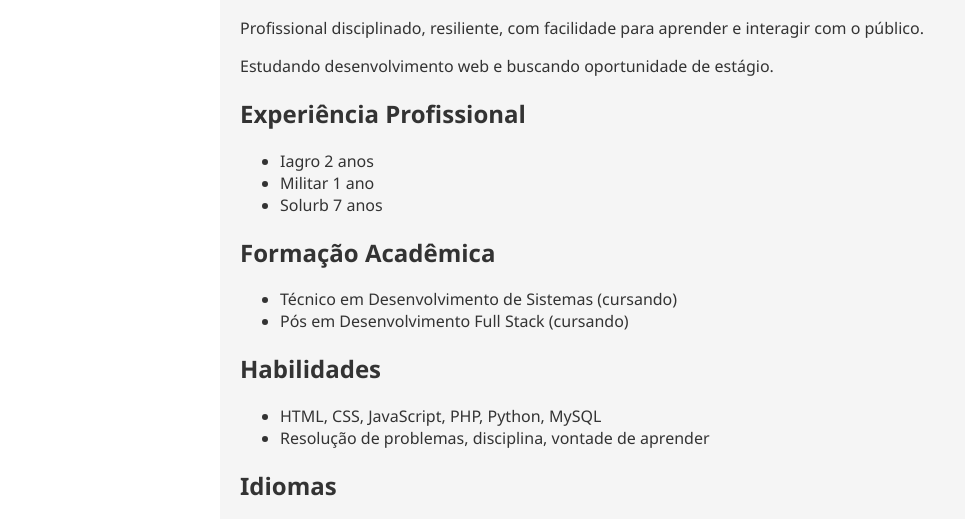
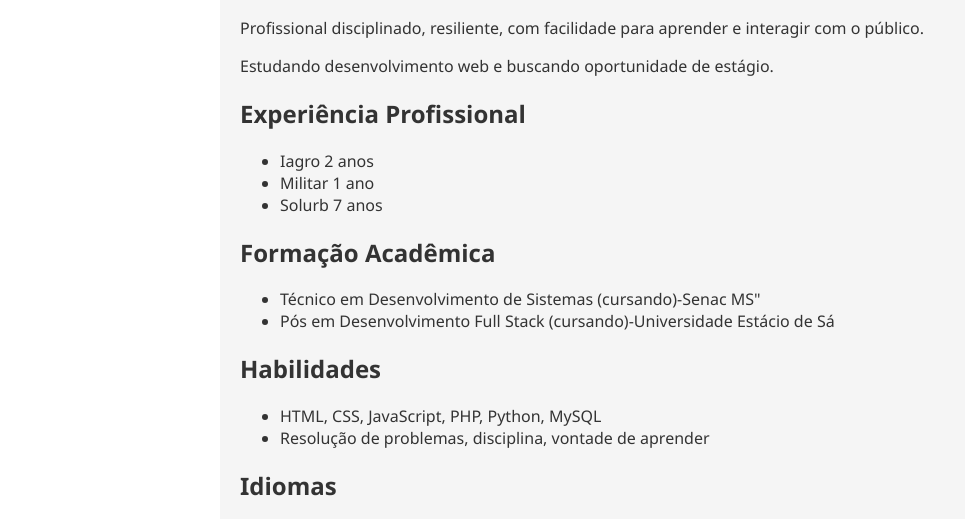
Before and after one commit to Xavier-sa/Xavier-sa.github.io, a plain HTML site: page index.html in a window 1280 px wide. Shown: the part 251-770 px from the top of the page, without its empty margins (0-965 px from the left). Drawn offline with nearby package versions, Linux system fonts and the light colour scheme.

Commit message:
Update index.html

```diff
--- a/index.html
+++ b/index.html
@@ -42,8 +42,8 @@
 
     <h2>Formação Acadêmica</h2>
     <ul>
-      <li>Técnico em Desenvolvimento de Sistemas (cursando)</li>
-      <li>Pós em Desenvolvimento Full Stack (cursando)</li>
+      <li>Técnico em Desenvolvimento de Sistemas (cursando)-Senac MS"</li>
+      <li>Pós em Desenvolvimento Full Stack (cursando)-Universidade Estácio de Sá</li>
     </ul>
 
     <h2>Habilidades</h2>
@@ -92,4 +92,5 @@
   </script>
 </body>
 
+
 </html>
```
